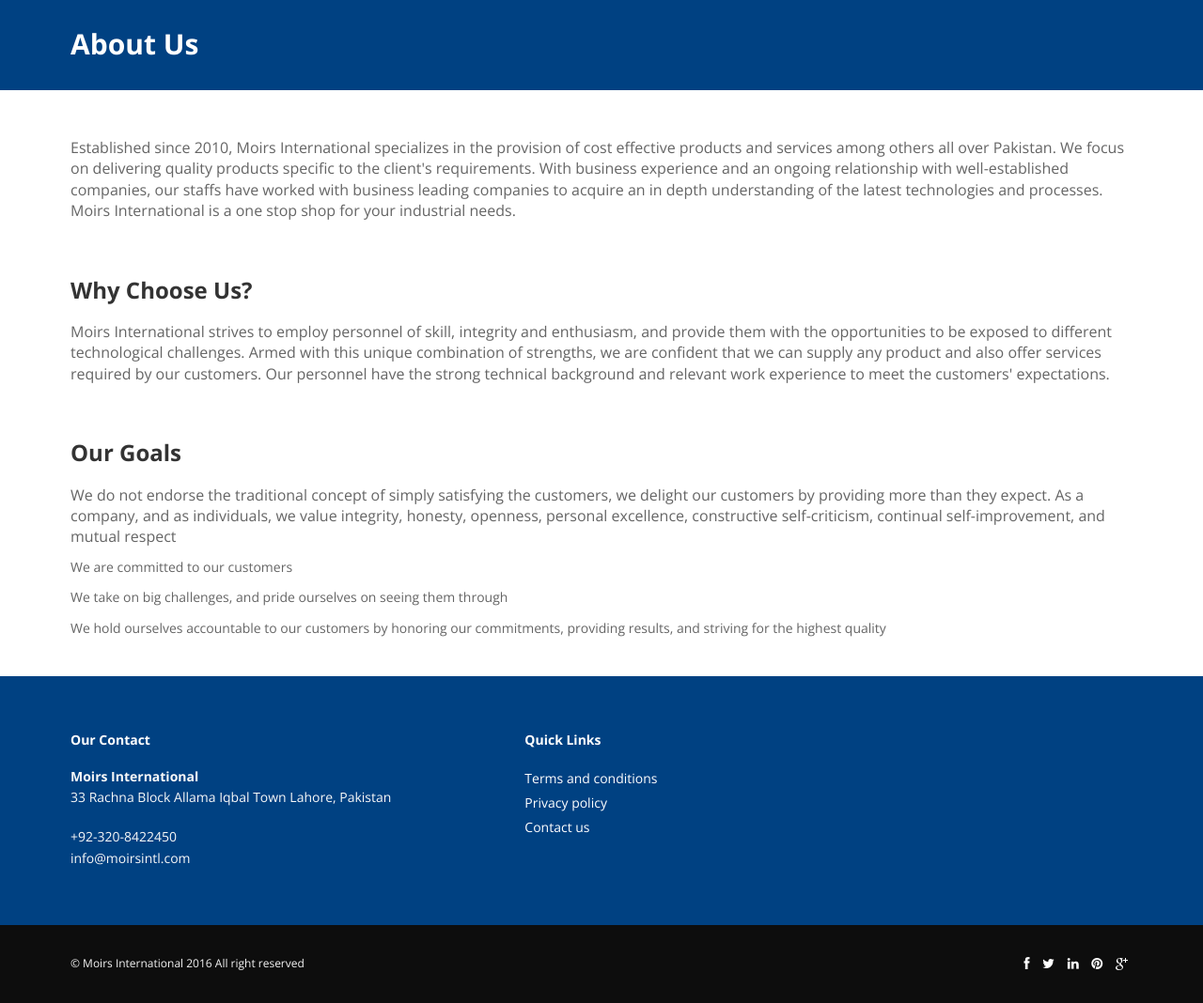
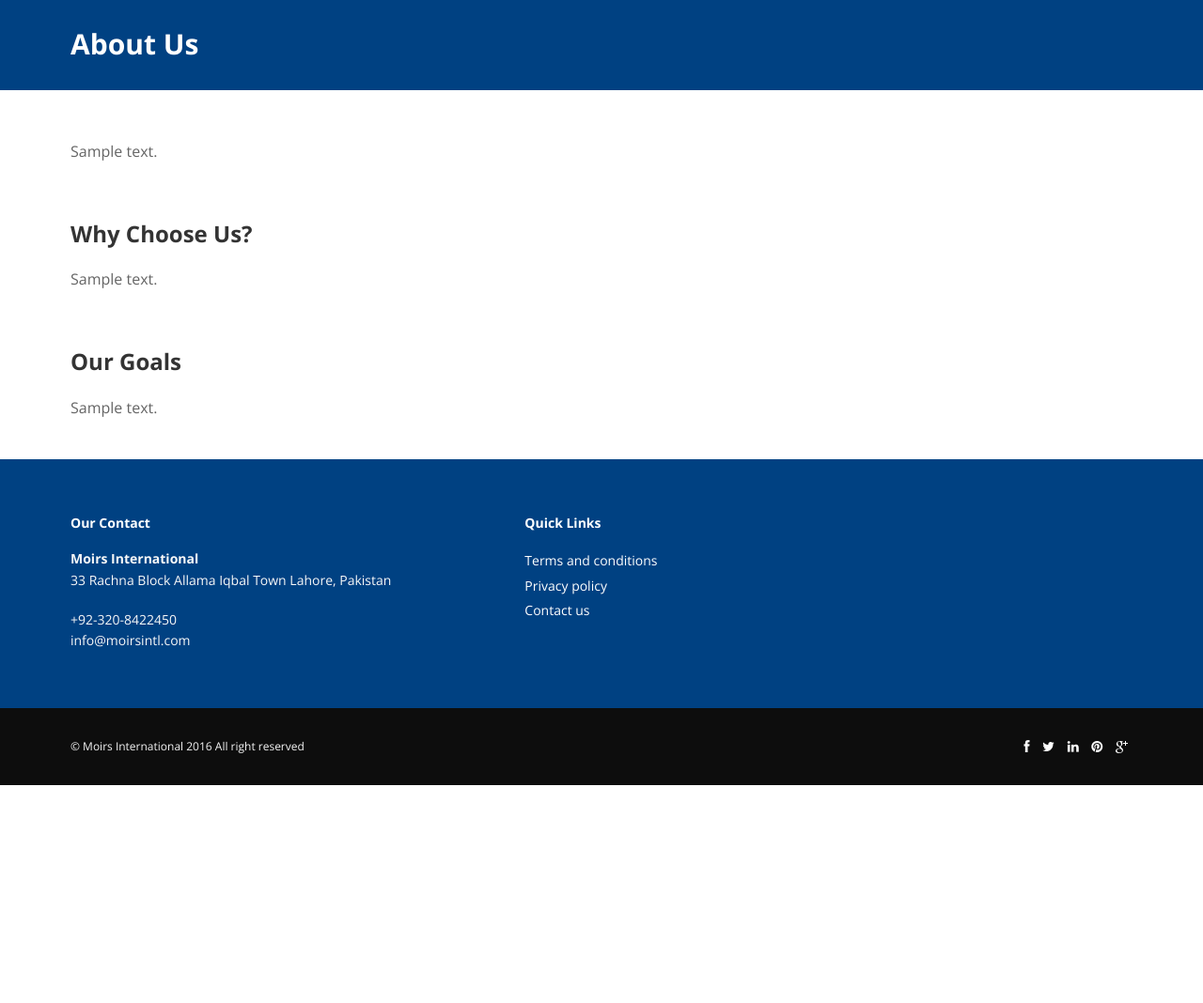
Before and after one commit to Hassaan26/moirsintl, a Django app: page /about/ in a window 1280 px wide. Shown: the part 103-1171 px from the top of the page at 94% size. After the commit the page ends 939 px from the top, so only its background shows below. Run offline with Django 3.2, Linux system fonts and the light colour scheme; tables that the repository leaves empty hold one stand-in row (values such as "Sample post"); some libraries are stand-ins or nearby versions.

Commit message:
about page dynamic content

```diff
--- a/moirsintl/admin.py
+++ b/moirsintl/admin.py
@@ -1,5 +1,5 @@
 from django.contrib import admin
-from .models import Product, CompanyIntro, Service, ServiceDetail,Client
+from .models import Product, CompanyIntro, Service, ServiceDetail,Client,About
 
 # Register your models here.
 
@@ -8,3 +8,4 @@
 admin.site.register(Service)
 admin.site.register(ServiceDetail)
 admin.site.register(Client)
+admin.site.register(About)
--- a/moirsintl/models.py
+++ b/moirsintl/models.py
@@ -60,3 +60,18 @@
 
     def __str__(self):
         return '{}'.format(self.client_detail)
+
+
+class About(models.Model):
+    about_detail = models.TextField(max_length=20000, verbose_name=_("About Detail"))
+    about_choose = models.TextField(max_length=20000, verbose_name=_("Choose Detail"))
+    about_goal = models.TextField(max_length=20000, verbose_name=_("Goals"))
+    class Meta:
+        verbose_name = "About Detail"
+        verbose_name_plural = _("About Detail")
+
+    def __unicode__(self):
+        return _(u'%s') % self.about_detail
+
+    def __str__(self):
+        return '{}'.format(self.about_detail)
--- a/moirsintl/templates/moirsintl/about.html
+++ b/moirsintl/templates/moirsintl/about.html
@@ -18,23 +18,17 @@
 </section>
 <section id="content">
 	<div class="container">
-
+		{% for item in abt %}
 		<div class="about">
-
 			<div class="row">
 				<div class="col-md-12">
 					<div class="about-logo">
-									<!-- <h3>About Us</h3> -->
-									<p class="team">
-										Established since 2010, Moirs International specializes in the provision of cost effective products and services among others all over Pakistan. We focus on delivering quality products specific to the client's requirements.
-With business experience and an ongoing relationship with well-established companies, our staffs have worked with business leading companies to acquire an in depth understanding of the latest technologies and processes. Moirs International is a one stop shop for your industrial needs.
-
+						<p class="team intro">
+							{{ item.about_detail }}
 						</p>
 					</div>
-								<!-- <a href="#" class="btn btn-color">Read more</a>   -->
 				</div>
 			</div>
-
 
 			<div class="row">
 				<div class="col-md-12">
@@ -42,12 +36,10 @@
 					<div class="block-heading-two">
 						<h3><span>Why Choose Us?</span></h3>
 					</div>
-								<p class="team">Moirs International strives to employ personnel of skill, integrity and enthusiasm, and provide them with the opportunities to be exposed to different technological challenges. Armed with this unique combination of strengths, we are confident that we can supply any product and also offer services required by our customers. Our personnel have the strong technical background and relevant work experience to meet the customers' expectations. </p>
+					<p class="team intro">
+						{{ item.about_choose }}
+					</p>
 				</div>
-
-
-
-
 			</div>
 			<div class="row">
 				<div class="col-md-12">
@@ -55,19 +47,14 @@
 					<div class="block-heading-two">
 						<h3><span>Our Goals</span></h3>
 					</div>
-								<p class="team">We do not endorse the traditional concept of simply satisfying the customers, we delight our customers by providing more than they expect.
-									As a company, and as individuals, we value integrity, honesty, openness, personal excellence, constructive self-criticism, continual self-improvement, and mutual respect
-										<p>We are committed to our customers</p>
-										<p>We take on big challenges, and pride ourselves on seeing them through</p>
-										<p>We hold ourselves accountable to our customers by honoring our commitments, providing results, and striving for the highest quality
+					<p class="team intro">
+						{{ item.about_goal }}
 					</p>
 				</div>
-
-
-
-
 			</div>
-
+			{% endfor %}
+		</div>
+	</div>
 </section>
 
 {% endblock %}
--- a/moirsintl/views.py
+++ b/moirsintl/views.py
@@ -2,7 +2,7 @@
 from django.template import loader
 from django.template import context
 # Create your views here.
-from .models import Product, CompanyIntro, Service, ServiceDetail, Client
+from .models import Product, CompanyIntro, Service, ServiceDetail, Client, About
 
 
 def index(request):
@@ -16,8 +16,10 @@
     return render(request, 'moirsintl/contact.html')
 
 def about(request):
+    abt = About.objects.all();
+    context = {'abt' : abt }
     template = loader.get_template('moirsintl/about.html')
-    return render(request, 'moirsintl/about.html')
+    return render(request, 'moirsintl/about.html', context)
 
 def clients(request):
     template = loader.get_template('moirsintl/clients.html')
```
Also changed, not shown: moirsintl/migrations/0011_about.py (added), 4 other files. Lines whose indentation alone changed are shown as unchanged.
